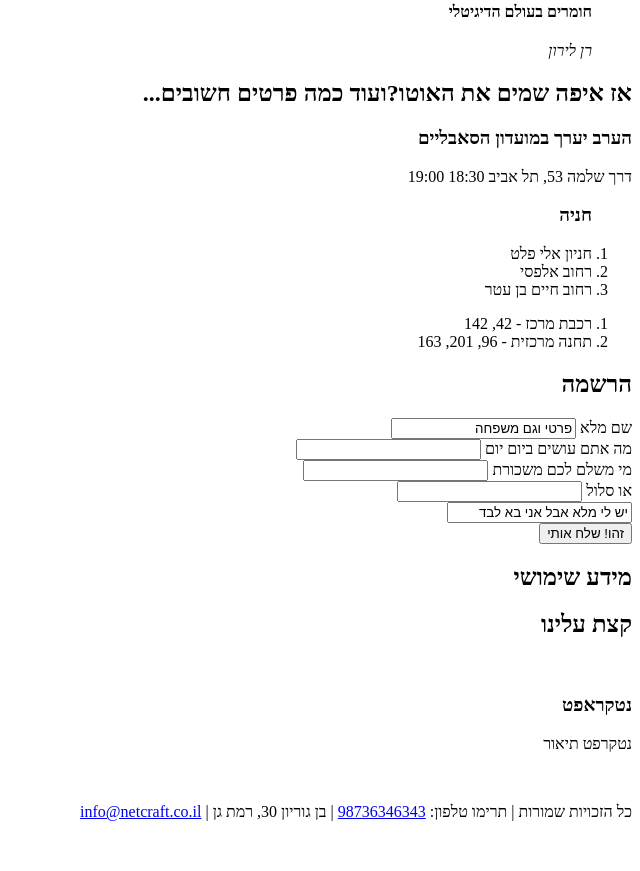
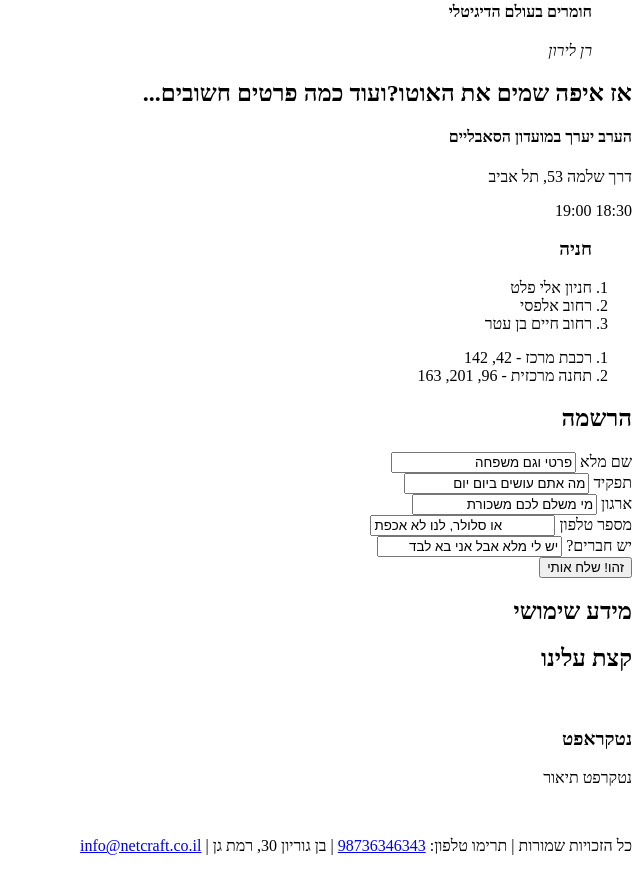
Before and after one commit to ArMikael/HTML, a plain HTML site: page devshots.html in a window 1280 px wide. Shown: the part 1034-1905 px from the top of the page, without its empty margins (640-1280 px from the left). Before the commit the page ends 1871 px from the top, so only its background shows below. Drawn offline with Linux system fonts and the light colour scheme.

Commit message:
Update to devshots forms

```diff
--- a/devshots.html
+++ b/devshots.html
@@ -72,8 +72,8 @@
 
 	<section id="how-to-get-to">
 			<h2>אז איפה שמים את האוטו?<span class="additions">ועוד כמה פרטים חשובים...</span></h2>
-			<h3>הערב יערך במועדון הסאבליים</h3>
-			<span class"address">דרך שלמה 53, תל אביב</span>
+			<h4>הערב יערך במועדון הסאבליים</h4>
+			<p class"address">דרך שלמה 53, תל אביב</p>
 			<time datetime="">18:30</time>
 			<time datetime="">19:00</time>
 			<ol title="חניה">
@@ -95,10 +95,10 @@
 			<h2>הרשמה</h2>
 			<div id="forms">
 				<label for="full-name">שם מלא</label> <input type="name" id="full-name" name="full-name" value="פרטי וגם משפחה"><br>
-				<label for="role">מה אתם עושים ביום יום</label> <input type="text" id="role" name="role" value=""><br>
-				<label for="org">מי משלם לכם משכורת</label> <input type="text" id="org" name="organization" value=""><br>
-				<label for="tel">או סלול</label> <input type="tel" id="tel" name="tel" value=""><br>
-				<label for="friends"></label> <input type="text" id="friends" name="friends" value="יש לי מלא אבל אני בא לבד"><br>
+				<label for="role">תפקיד</label> <input type="text" id="role" name="role" value="מה אתם עושים ביום יום"><br>
+				<label for="org">ארגון</label> <input type="text" id="org" name="organization" value="מי משלם לכם משכורת"><br>
+				<label for="tel">מספר טלפון</label> <input type="tel" id="tel" name="tel" value="או סלולר, לנו לא אכפת"><br>
+				<label for="friends">יש חברים?</label> <input type="text" id="friends" name="friends" value="יש לי מלא אבל אני בא לבד"><br>
 				<input type="submit" id="submit" value="זהו! שלח אותי">
 			</div>
 	</section>
```
